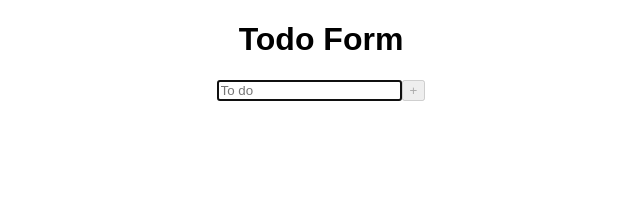
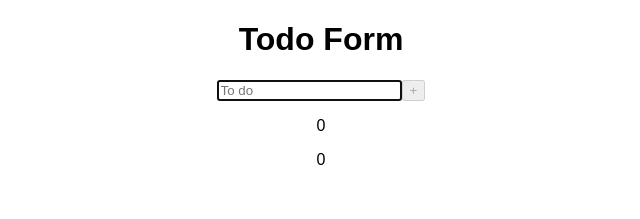
Before and after one commit to AliEl4eikh/Practice, a React (Create React App) app: page / in a window 1280 px wide. Shown: the top 219 px of the page, without its empty margins (319-959 px from the left). Built offline with nearby package versions, Linux system fonts and the light colour scheme.

Commit message:
create a custom hook to get the scroll postion of the page

```diff
--- a/src/App.js
+++ b/src/App.js
@@ -8,6 +8,7 @@ function App() {
   useEffect(() => {
     inputRef.current.focus();
   }, [])
+
   return (
     <div className="App">
       <TodoApp ref={inputRef} textVal="To do"/>
--- a/src/components/TodoApp/TodoApp.jsx
+++ b/src/components/TodoApp/TodoApp.jsx
@@ -3,6 +3,8 @@ import reducer, { ADD_TODO } from "./reducer";
 import TodoContext from "./todoContext";
 import TodoList from "./TodoList";
 import "./styles.css";
+import {useScrollPos} from './useScrollPos'
+
 
 // if i want to control it from the parent
 // i can use forwardRef
@@ -11,6 +13,7 @@ const TodoApp = forwardRef((props, ref) => {
   const [inputValue, setInputValue] = useState("");
   const initialState = [];
   const [todoState, todoDispatch] = useReducer(reducer, initialState);
+  const scrollPos = useScrollPos()
 
   const addTodo = (e) => {
     e.preventDefault();
@@ -27,7 +30,7 @@ const TodoApp = forwardRef((props, ref) => {
 
   return (
     <TodoContext.Provider value={[todoState, todoDispatch]}>
-      <div>
+      <div style={{height: "5000px"}}>
         <h1>Todo Form</h1>
         <form onSubmit={addTodo} className="input">
           <input
@@ -40,6 +43,10 @@ const TodoApp = forwardRef((props, ref) => {
           <button disabled={inputValue.length === 0} type="submit">+</button>
         </form>
         <TodoList />
+        <div>
+          <p>{scrollPos.x}</p>
+          <p>{scrollPos.y}</p>
+        </div>
       </div>
     </TodoContext.Provider>
   );
--- /dev/null
+++ b/src/components/TodoApp/useScrollPos.js
@@ -0,0 +1,18 @@
+import { useLayoutEffect, useState } from "react";
+
+export const useScrollPos = () => {
+  const [scrollPos, setScrollPos] = useState({
+    x: 0,
+    y: 0
+  });
+  useLayoutEffect(() => {
+    const getScrollPos = () =>
+      setScrollPos({
+        x: window.pageXOffset,
+        y: window.pageYOffset
+      });
+    window.addEventListener("scroll", getScrollPos);
+    return () => window.removeEventListener("scroll", getScrollPos);
+  }, []);
+  return scrollPos;
+};
```
